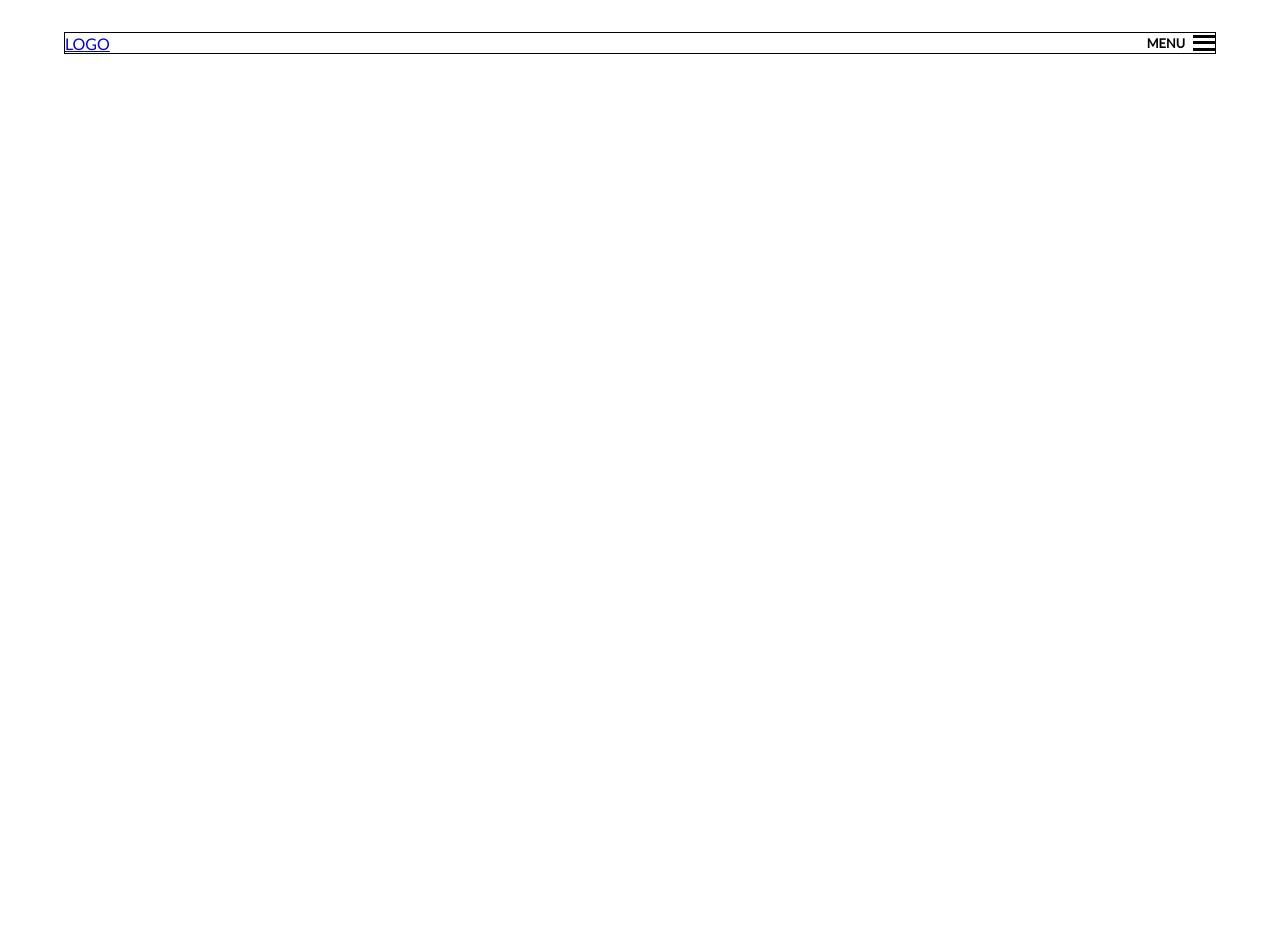
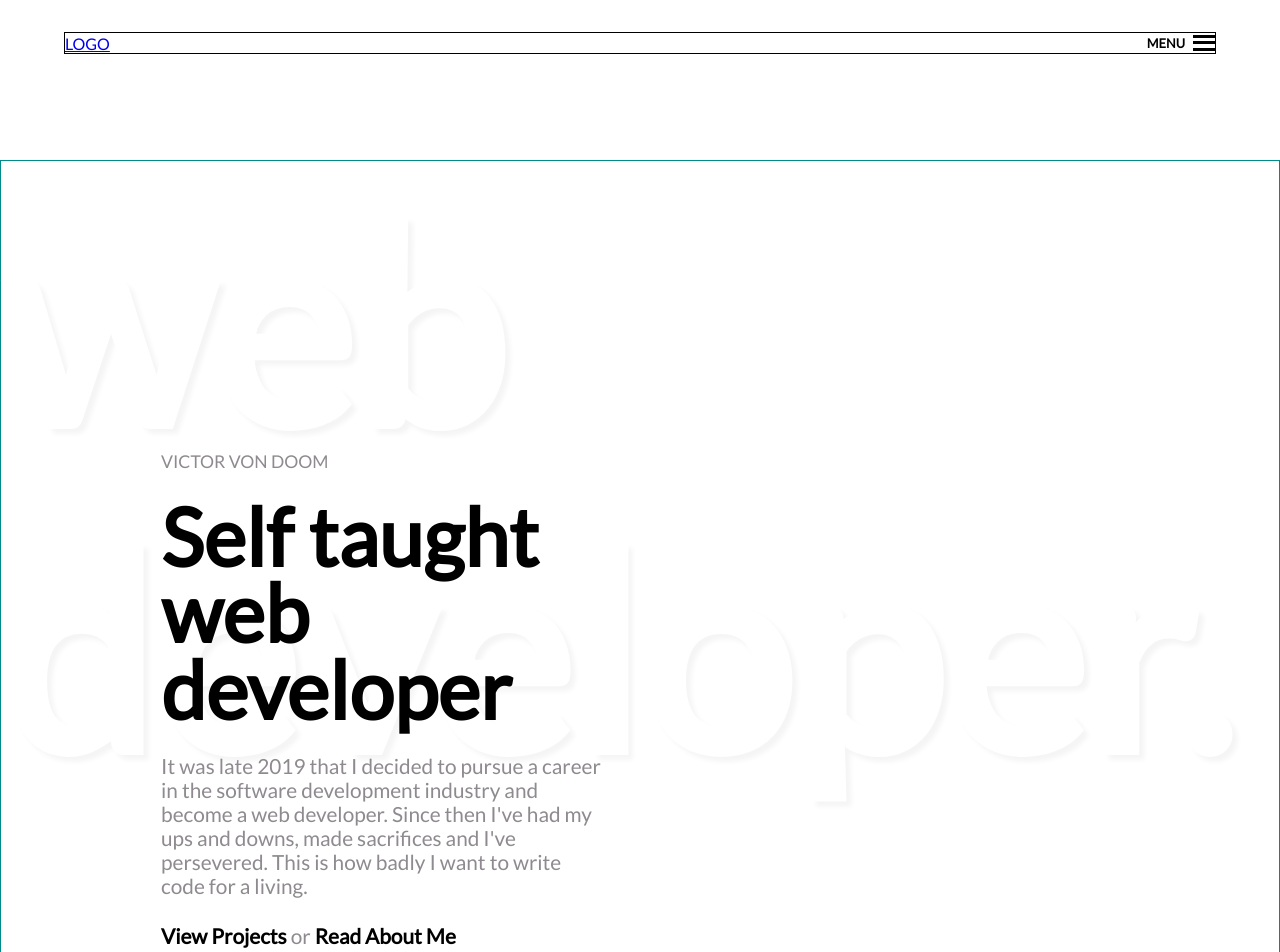
Before and after one commit to SizweMalobola/Portfolio_site, a React (Create React App) app: page / in a window 1280 px wide. Shown: the top 952 px of the page. Before the commit the page ends 800 px from the top, so only its background shows below. Built offline with nearby package versions, Linux system fonts and the light colour scheme.

Commit message:
added home intro with relevent styling

```diff
--- a/src/components/Home.js
+++ b/src/components/Home.js
@@ -6,7 +6,26 @@ const HOme = () => {
   const animationTimeline = new TimelineLite({ paused: true });
   return (
     <>
-      <div className={styles["container"]}></div>
+      <div className={styles["container"]}>
+        <section className={styles["home-top"]}>
+          <h1>web developer.</h1>
+          <div className={styles["intro-div"]}>
+            <div className={styles["row"]}>
+              <h3>VICTOR VON DOOM</h3>
+              <h1>Self taught web developer</h1>
+              <p>
+                It was late 2019 that I decided to pursue a career in the
+                software development industry and become a web developer. Since
+                then I've had my ups and downs, made sacrifices and I've
+                persevered. This is how badly I want to write code for a living.
+              </p>
+              <span>
+                <a href="/#">View Projects</a> or <a href="/#">Read About Me</a>
+              </span>
+            </div>
+          </div>
+        </section>
+      </div>
     </>
   );
 };
--- a/src/components/homeStyle.module.css
+++ b/src/components/homeStyle.module.css
@@ -1,3 +1,63 @@
 .container {
   position: relative;
+  /* border: solid burlywood 1px; */
+  padding-top: 10rem;
+  width: 100%;
+  display: flex;
+  flex-direction: column;
+  align-items: center;
+  justify-content: center;
+  /* color var */
+  --black-primary: black;
+  --gray-primary: #8e8a8f;
 }
+.home-top {
+  border: solid darkcyan 1px;
+  width: 100%;
+  height: 100vh;
+  position: relative;
+}
+.home-top > h1 {
+  font-size: 17rem;
+  font-weight: 600;
+  color: white;
+  text-shadow: whitesmoke 5px 5px 5px;
+}
+.intro-div {
+  position: absolute;
+  left: 10rem;
+  top: 290px;
+}
+.row {
+  width: 40%;
+}
+.row h3 {
+  font-size: 1.1rem;
+  font-weight: 500;
+  margin-bottom: 1.6rem;
+  color: var(--gray-primary);
+}
+.row h1 {
+  font-size: 5rem;
+  line-height: 4.8rem;
+  margin-bottom: 1.6rem;
+}
+.row p {
+  font-size: 1.3rem;
+  line-height: 1.5rem;
+  margin-bottom: 1.6rem;
+  color: var(--gray-primary);
+}
+.row span {
+  font-size: 1.3rem;
+  color: var(--gray-primary);
+}
+.row span a {
+  text-decoration: none;
+  color: var(--black-primary);
+  font-weight: 600;
+  transition: all 0.2s linear;
+}
+.row span a:hover {
+  text-decoration: underline;
+}
```
